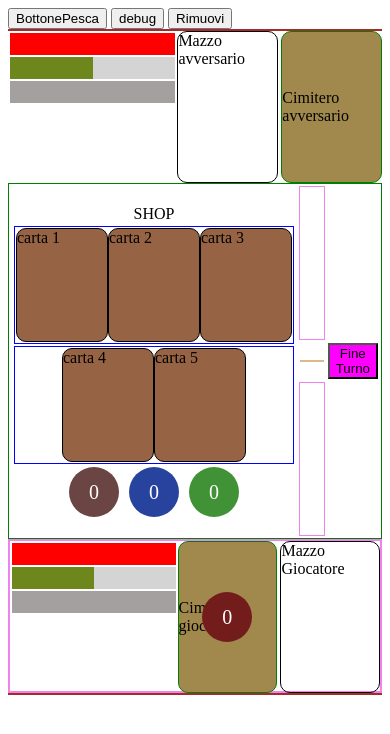
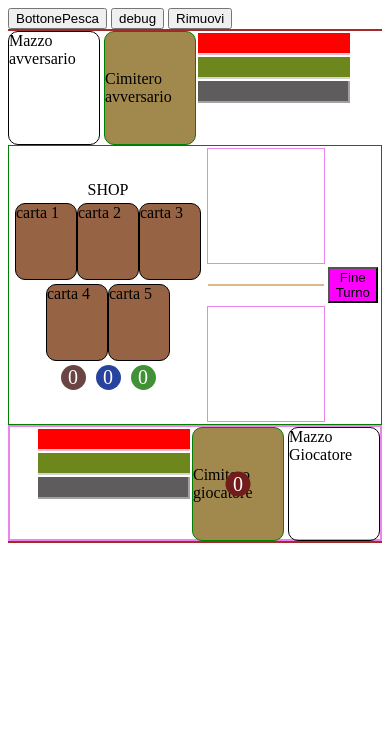
Before and after one commit to RodriguezGabb/Gioco-di-carte, a PHP site: page /Tavola.html in a window 390 px wide. Shown: the top 734 px of the page. Run offline with PHP 8.4, Linux system fonts and the light colour scheme.

Commit message:
Add files via upload

```diff
--- a/StyleTavola.css
+++ b/StyleTavola.css
@@ -119,7 +197,12 @@
     justify-content: right;
     border: 2px solid violet;
     height: 150px;
+}
 
+@media screen and (max-width: 1000px) {
+    .contenitoreMazzoGiocaotore {
+        height: 112px;
+    }
 }
 
 .mazzo {
@@ -129,6 +212,13 @@
     border-radius: 10px;
     display: inline-block;
     cursor: pointer;
+}
+
+@media screen and (max-width: 1000px) {
+    .mazzo {
+        width: 90px;
+        height: 112px;
+    }
 }
 
 .cimitero {
@@ -142,6 +232,13 @@
     display: flex;
     justify-content: center;
     align-items: center;
+}
+
+@media screen and (max-width: 1000px) {
+    .cimitero {
+        width: 90px;
+        height: 112px;
+    }
 }
 
 .nCardCimitero {
@@ -161,6 +258,13 @@
     justify-content: center;
     align-items: center;
     font-size: 20px;
+}
+
+@media screen and (max-width: 1000px) {
+    .nCardCimitero {
+        width: 25px;
+        height: 25px;
+    }
 }
 
 .blocchetto {
@@ -204,6 +308,12 @@
     border: 1px solid violet;
 }
 
+@media screen and (max-width: 1000px) {
+    .latoBoard {
+        height: 112px;
+    }
+}
+
 .carta {
     width: 120px;
     height: 150px;
@@ -220,15 +330,12 @@
 }
 
 .shop {
-    width: 300px;
     height: 100%;
-
 }
 
 .shopZonaCarte {
     display: flex;
     justify-content: center;
-    border: 1px solid blue;
 }
 
 .carteShop {
@@ -241,16 +348,33 @@
     display: inline-block;
 }
 
+@media screen and (max-width: 1000px) {
+    .carteShop {
+        width: 60px;
+        height: 75px;
+    }
+}
+
 .bottoneCompra {
     /*Da sistemare posizione quando abbiamo la immagine*/
     background-color: crimson;
     display: none;
     position: relative;
-    top: 20%;
+    top: 40%;
     left: 20%;
+    width: 60px;
+    height: 30px;
     border-radius: 50%;
-    justify-content: center;
-    align-items: center;
+}
+
+@media screen and (max-width: 1000px) {
+    .bottoneCompra {
+        top: 15%;
+        left: 10%;
+        width: 50px;
+        height: 30px;
+        font-size: x-small;
+    }
 }
 
 .shopZonaRisorse {
@@ -271,6 +395,13 @@
     font-size: 20px;
 }
 
+@media screen and (max-width: 1000px) {
+    .tokenStr {
+        width: 25px;
+        height: 25px;
+    }
+}
+
 .tokenInt {
     width: 50px;
     height: 50px;
@@ -281,6 +412,13 @@
     justify-content: center;
     align-items: center;
     font-size: 20px;
+}
+
+@media screen and (max-width: 1000px) {
+    .tokenInt {
+        width: 25px;
+        height: 25px;
+    }
 }
 
 .tokenAgi {
@@ -295,16 +433,30 @@
     font-size: 20px;
 }
 
+@media screen and (max-width: 1000px) {
+    .tokenAgi {
+        width: 25px;
+        height: 25px;
+    }
+}
+
 /* barre */
 /*mana*/
-#manaBarAvversario {
+.manaBarAvversario {
     width: 200px;
     height: 20px;
     background-color: rgba(211, 211, 211, 0.959);
     position: relative;
 }
 
-#fillEvilMana {
+@media screen and (max-width: 1000px) {
+    .manaBarAvversario {
+        width: 150px;
+        height: 20px;
+    }
+}
+
+.fillEvilMana {
     height: 100%;
     background-color: rgb(110, 135, 29);
     position: absolute;
@@ -313,14 +465,28 @@
     transition: width 0.5s ease;
 }
 
-#manaBarGiocatore {
+@media screen and (max-width: 1000px) {
+    .fillEvilMana {
+        width: 150px;
+        height: 20px;
+    }
+}
+
+.manaBarGiocatore {
     width: 200px;
     height: 20px;
     background-color: rgba(211, 211, 211, 0.959);
     position: relative;
 }
 
-#fillGoodMana {
+@media screen and (max-width: 1000px) {
+    .manaBarGiocatore {
+        width: 150px;
+        height: 20px;
+    }
+}
+
+.fillGoodMana {
     height: 100%;
     background-color: rgb(110, 135, 29);
     position: absolute;
@@ -329,16 +495,30 @@
     transition: width 0.5s ease;
 }
 
+@media screen and (max-width: 1000px) {
+    .fillGoodMana {
+        width: 150px;
+        height: 20px;
+    }
+}
+
 /*vita*/
 
-#hpBarAvversario {
+.hpBarAvversario {
     width: 200px;
     height: 20px;
     background-color: pink;
     position: relative;
 }
 
-#fillEvilLife {
+@media screen and (max-width: 1000px) {
+    .hpBarAvversario {
+        width: 150px;
+        height: 20px;
+    }
+}
+
+.fillEvilLife {
     height: 100%;
     background-color: red;
     position: absolute;
@@ -347,14 +527,28 @@
     transition: width 0.5s ease;
 }
 
-#hpBarGiocatore {
+@media screen and (max-width: 1000px) {
+    .fillEvilLife {
+        width: 150px;
+        height: 20px;
+    }
+}
+
+.hpBarGiocatore {
     width: 200px;
     height: 20px;
     background-color: pink;
     position: relative;
 }
 
-#fillGoodLife {
+@media screen and (max-width: 1000px) {
+    .hpBarGiocatore {
+        width: 150px;
+        height: 20px;
+    }
+}
+
+.fillGoodLife {
     height: 100%;
     background-color: red;
     position: absolute;
@@ -363,15 +557,29 @@
     transition: width 0.5s ease;
 }
 
+@media screen and (max-width: 1000px) {
+    .fillGoodLife {
+        width: 150px;
+        height: 20px;
+    }
+}
+
 /*armatura*/
-#armourBarAvversario {
+.armourBarAvversario {
     width: 200px;
     height: 20px;
     background-color: rgb(164, 160, 160);
     position: relative;
 }
 
-#fillEvilarmour {
+@media screen and (max-width: 1000px) {
+    .armourBarAvversario {
+        width: 150px;
+        height: 20px;
+    }
+}
+
+.fillEvilarmour {
     height: 100%;
     background-color: rgba(1, 1, 1, 0.429);
     position: absolute;
@@ -380,14 +588,28 @@
     transition: width 0.5s ease;
 }
 
-#armourBarGiocatore {
+@media screen and (max-width: 1000px) {
+    .fillEvilarmour {
+        width: 150px;
+        height: 20px;
+    }
+}
+
+.armourBarGiocatore {
     width: 200px;
     height: 20px;
     background-color: rgb(164, 160, 160);
     position: relative;
 }
 
-#fillGoodarmour {
+@media screen and (max-width: 1000px) {
+    .armourBarGiocatore {
+        width: 150px;
+        height: 20px;
+    }
+}
+
+.fillGoodarmour {
     height: 100%;
     background-color: rgba(1, 1, 1, 0.429);
     position: absolute;
@@ -396,11 +618,19 @@
     transition: width 0.5s ease;
 }
 
+@media screen and (max-width: 1000px) {
+    .fillGoodarmour {
+        width: 150px;
+        height: 20px;
+    }
+}
+
 /*classi da cancellare*/
 .table {
     border: 1px solid red;
     width: 100%;
 }
+
 
 .cacca {
     height: 75px;
--- a/Tavola.html
+++ b/Tavola.html
@@ -21,6 +21,10 @@
         <!-- Massiomo 5 carte in mano -->
     </div>
     <div class="contenitoreMazzoAvversario" id="contenitoreMazzoAvversario">
+        <!-- Funzione per dire che resta una carta sola? -->
+        <div class="mazzo" id="mazzoAvversario">Mazzo avversario</div>
+        <div class="blocchetto"></div>
+        <div class="cimitero" id="cimiteroAvversario">Cimitero avversario</div>
         <table>
             <tr>
                 <!-- Hp bar-->
@@ -44,11 +48,6 @@
                 <td></td>
             </tr>
         </table>
-
-        <!-- Funzione per dire che resta una carta sola? -->
-        <div class="mazzo" id="mazzoAvversario">Mazzo avversario</div>
-        <div class="blocchetto"></div>
-        <div class="cimitero" id="cimiteroAvversario">Cimitero avversario</div>
     </div>
 
     <table class="contenitoreCentrale">
--- a/energyManager.js
+++ b/energyManager.js
@@ -5,12 +5,12 @@ window.EvilManafullness = 0;
 // Function to update the bar based on the variable value
 function setGoodManaBar() {
     const fillGoodMana = document.getElementById('fillGoodMana');
-    const GoodmanaPercentage = (window.GoodManafullness / 10) * 100; // da 0 a 10 ma standard è 5
+    const GoodmanaPercentage = (window.GoodManafullness / 5) * 100; // da 0 a 10 ma standard è 5
     fillGoodMana.style.width = GoodmanaPercentage + '%';
 }
 function setEvilManaBar() {
     const fillEvilMana = document.getElementById('fillEvilMana');
-    const EvilmanaPercentage = (window.EvilManafullness / 10) * 100; // da 0 a 10 ma standard è 5
+    const EvilmanaPercentage = (window.EvilManafullness / 5) * 100; // da 0 a 10 ma standard è 5
     fillEvilMana.style.width = EvilmanaPercentage + '%';
 }
 
--- a/lifeManager.js
+++ b/lifeManager.js
@@ -30,7 +30,7 @@ function updGoodArmour(i) {
     if (Number.isNaN(i)) { throw new Error("life variata con NaN") }
     if (i < 0) {//se danno
         if (i <= window.GoodarmourFullness) {//danno<=armatura
-            window.GoodarmourFullness += i;
+            window.GoodarmourFullness = window.GoodarmourFullness + i;
             setGoodarmourBar();
             return 0;
         }
@@ -46,9 +46,9 @@ function updGoodArmour(i) {
 }
 function updEvilArmour(i) {
     if (Number.isNaN(i)) { throw new Error("life variata con NaN") }
-    if (i < 0) {//se danno, è numero positivo!!!!
+    if (i < 0) {//se danno
         if (i <= window.EvilarmourFullness) {//danno<=armatura
-            window.EvilarmourFullness = window.EvilarmourFullness - i;
+            window.EvilarmourFullness = window.EvilarmourFullness + i;
             setEvilarmourBar();
             return 0;
         }
--- a/main.js
+++ b/main.js
@@ -220,11 +220,13 @@ const mazzoBuono = new Deck();//creazione mazzo
 const mazzoCattivo = new Deck();
 const cimiteroBuono = new Deck();
 const cimiteroCattivo = new Deck();
-cimiteroBuono.svuota();
-cimiteroCattivo.svuota();
+mazzoBuono.CreaDeckBuono();
+mazzoCattivo.CreaDeckCattivo();
 mazzoBuono.mescola();
 mazzoCattivo.mescola();
 const shopx = new shop();
+console.log("mazzo Cattivo:")
+console.log(mazzoCattivo.carte);
 
 console.log("mazzo buono:")
 console.log(mazzoBuono.carte);
@@ -254,7 +256,7 @@ function carteOnClick(idBottone) {
   }
 }
 // Funzione che fa giocare la carta
-function bottoneOnClick(card, idBottone) {
+function bottoneOnClick(card, idBottone) {//Giocatore gioca
   if (card.costo > window.GoodManafullness) {
     alert("non hai abbastanza energia");
     return;
@@ -263,11 +265,12 @@ function bottoneOnClick(card, idBottone) {
   var carta = document.getElementById(card.id);//prende la carta con l'id e lo mette sulla board
   var board = document.getElementById("boardGiocatore");
   var bottone = document.getElementById(idBottone);
+  board.appendChild(carta);
   manoBuono.togliCartaSpecifica(card);
-  board.appendChild(carta);
   boardBuono.push(card);
   bottone.className = "bottoneInvisibile";
   bottone.display = "none";
+  carta.style.cursor = "default";
   //shop
   if (card.elemento == "agi") {
     updAgiValue(card.livello);
```
Also changed, not shown: other parts of StyleTavola.css (+81 -3 lines), Test.php (added, +27 -0 lines), deck.js (+26 -16 lines), server.php (added, +35 -0 lines).
